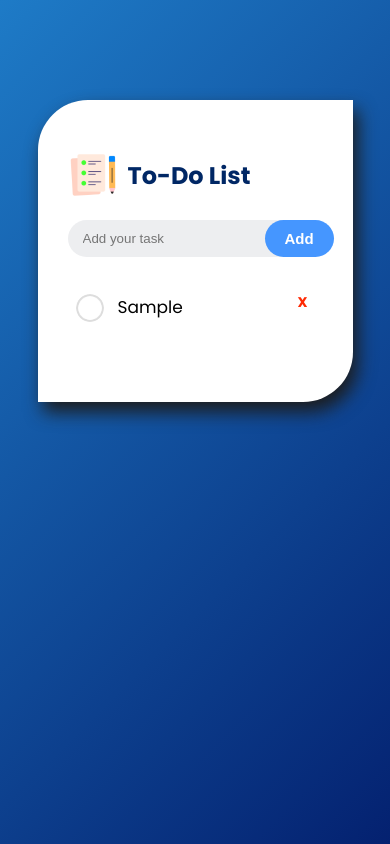
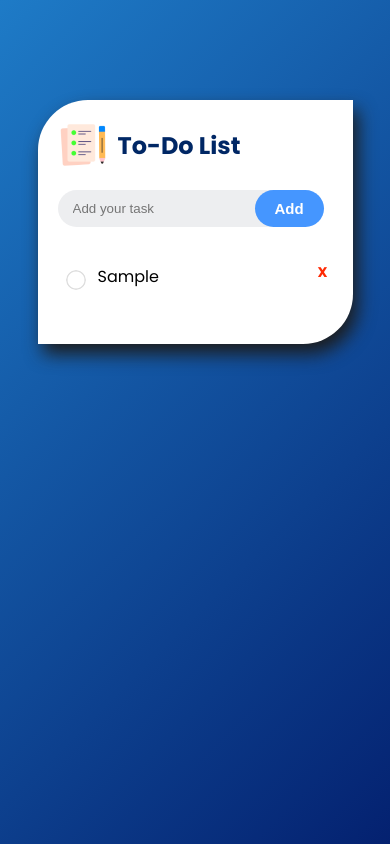
Before and after one commit to mahfuja5768/to_do_list_app, a plain HTML site: page index.html in a window 390 px wide. Both pictures are taken after typing "Sample" into the empty fields and a click on the button "Add". Drawn offline with Linux system fonts and the light colour scheme.

Commit message:
added gap

```diff
--- a/main.js
+++ b/main.js
@@ -28,6 +28,7 @@ listContainer.addEventListener('click', (e) =>{
     else if(e.target.tagName === "SPAN"){
         e.target.parentElement.remove();
         saveData();
+        alert('Congratulation! you have completed a task.')
     }
 }, false);
 
--- a/style.css
+++ b/style.css
@@ -9,6 +9,7 @@
 body {
   font-family: "Poppins", sans-serif;
   background: linear-gradient(135deg, #1e7bc7, #042170);
+  overflow: hidden;
 }
 
 .container {
@@ -25,7 +26,7 @@ body {
   max-width: 760px;
   background: #fff;
   margin: 100px auto 20px;
-  padding: 40px 30px 70px;
+  padding: 40px 60px 70px 30px;
   border-radius: 0px;
   border-top-left-radius: 50px;
   border-bottom-right-radius: 50px;
@@ -77,6 +78,7 @@ ul li {
   cursor: pointer;
   user-select: none;
   position: relative;
+  text-align: justify;
 }
 
 ul li::before {
@@ -103,7 +105,7 @@ ul li.checked::before {
 
 ul li span {
   position: absolute;
-  right: 0;
+  right: -40px;
   top: 0;
   width: 40px;
   height: 40px;
@@ -130,7 +132,7 @@ ul li span:hover {
   .todo_app {
     width: 90%;
     background: #fff;
-        padding: 50px 30px 70px;
+    padding: 20px 50px 50px 20px;
   }
   .row {
     padding-left: 10px;
@@ -144,4 +146,19 @@ ul li span:hover {
     padding: 10px 20px;
     font-size: 15px;
   }
+  ul li span {
+    right: -40px;
   }
+  ul li {
+    font-size: 16px;
+    padding: 12px 8px 5px 40px;
+  }
+
+  ul li::before {
+    height: 20px;
+    width: 20px;
+    top: 18px;
+    left: 8px;
+  }
+
+}
```
Also changed, not shown: index.html (+6 -0 lines). Lines whose indentation alone changed are shown as unchanged.
